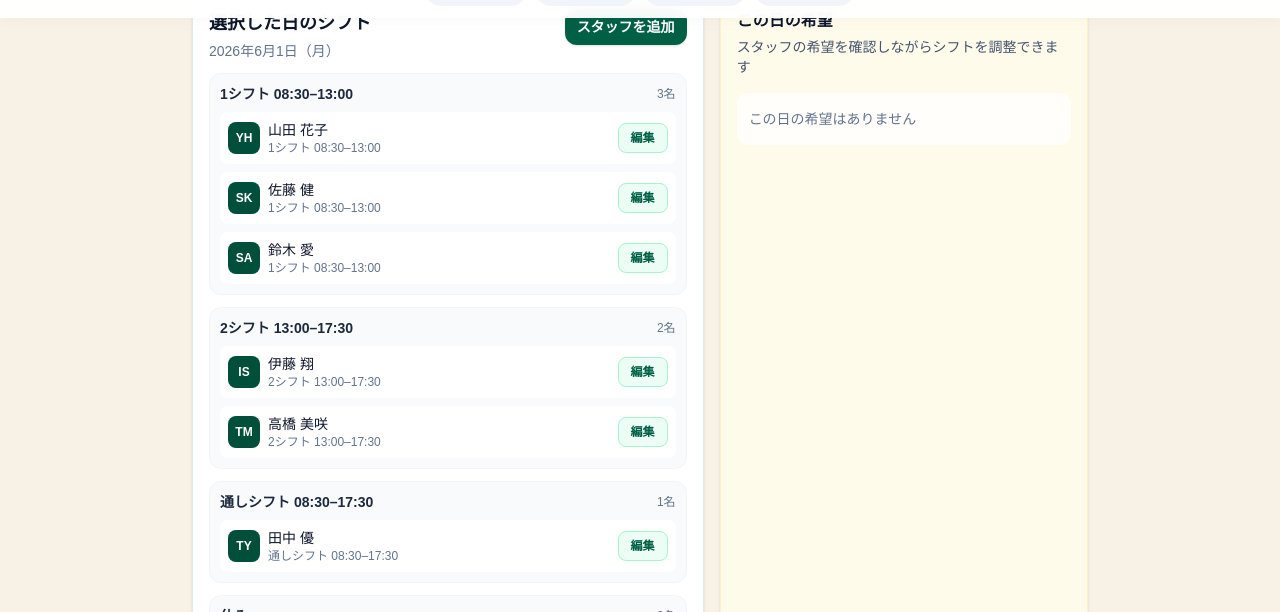
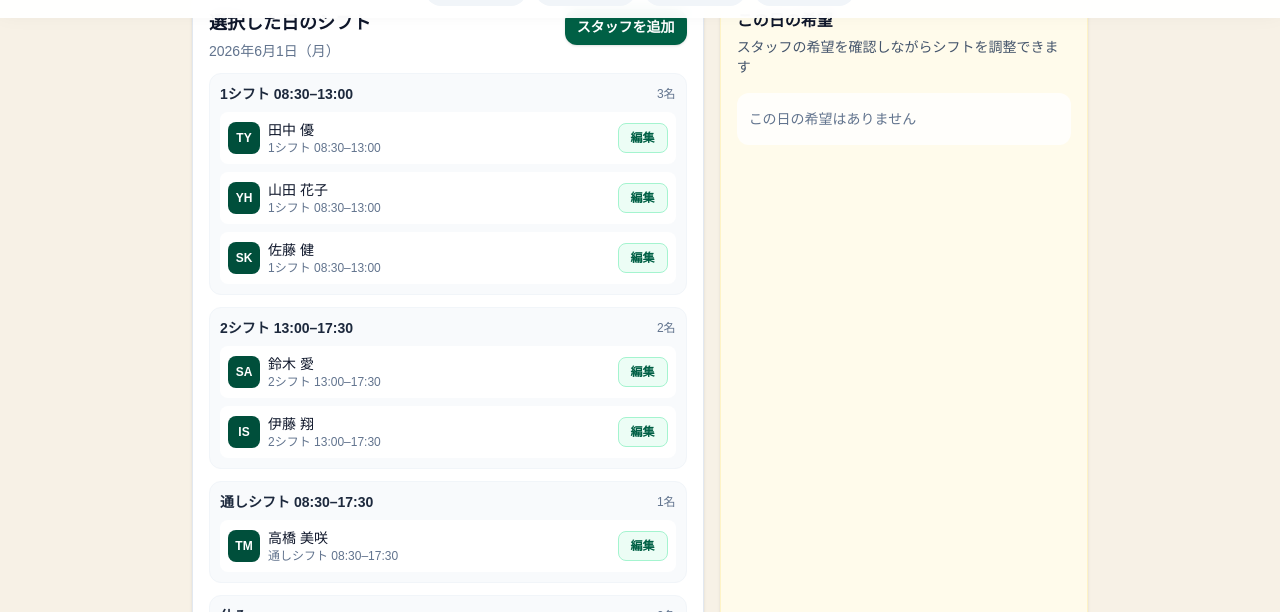
Before and after one commit to tantik/cafe-shift, a Next.js app: page /manager/shifts in a window 1280 px wide. Shown: the part 782-1394 px from the top of the page. Built offline with nearby package versions, Linux system fonts and the light colour scheme.

Commit message:
Move remaining manager request mock data to shared layer

```diff
--- a/src/app/manager/requests/page.tsx
+++ b/src/app/manager/requests/page.tsx
@@ -39,25 +39,7 @@ function mapSharedRequest(request: typeof sharedShiftRequests[number]): ShiftReq
   };
 }
 
-const initialRequests: ShiftRequest[] = [
-  ...sharedShiftRequests.map(mapSharedRequest),
-  {
-    id: "req-local-007",
-    employee: "中村 蓮",
-    initials: "NR",
-    date: "2026年6月18日（木）",
-    shift: "2シフト",
-    status: "pending",
-  },
-  {
-    id: "req-local-008",
-    employee: "小林 杏",
-    initials: "KA",
-    date: "2026年6月20日（土）",
-    shift: "休み希望",
-    status: "pending",
-  },
-];
+const initialRequests: ShiftRequest[] = sharedShiftRequests.map(mapSharedRequest);
 
 const statusDetails: Record<RequestStatus, { label: string; badge: string }> = {
   pending: { label: "未確認", badge: "bg-amber-100 text-amber-800" },
--- a/src/app/manager/shifts/page.tsx
+++ b/src/app/manager/shifts/page.tsx
@@ -31,18 +31,11 @@ type ShiftRequest = {
   comment?: string;
 };
 
-const coreEmployeeById = Object.fromEntries(coreEmployees.map((employee) => [employee.id, employee]));
-
-const employees: Employee[] = [
-  { id: "yamada", name: coreEmployeeById.yamada?.name ?? "山田 花子", initials: coreEmployeeById.yamada?.avatarLabel ?? "YH" },
-  { id: "sato", name: coreEmployeeById.sato?.name ?? "佐藤 健", initials: coreEmployeeById.sato?.avatarLabel ?? "SK" },
-  { id: "suzuki", name: coreEmployeeById.suzuki?.name ?? "鈴木 愛", initials: coreEmployeeById.suzuki?.avatarLabel ?? "SA" },
-  { id: "ito", name: coreEmployeeById.ito?.name ?? "伊藤 翔", initials: coreEmployeeById.ito?.avatarLabel ?? "IS" },
-  { id: "takahashi", name: coreEmployeeById.takahashi?.name ?? "高橋 美咲", initials: coreEmployeeById.takahashi?.avatarLabel ?? "TM" },
-  { id: "tanaka", name: coreEmployeeById.tanaka?.name ?? "田中 優", initials: coreEmployeeById.tanaka?.avatarLabel ?? "TY" },
-  { id: "nakamura", name: "中村 蓮", initials: "NR" },
-  { id: "kobayashi", name: "小林 杏", initials: "KA" },
-];
+const employees: Employee[] = coreEmployees.map((employee) => ({
+  id: employee.id,
+  name: employee.name,
+  initials: employee.avatarLabel,
+}));
 
 const shiftOptions = coreShiftTypes.map((shift) => ({
   code: shift.code,
--- a/src/lib/mock-data/core.ts
+++ b/src/lib/mock-data/core.ts
@@ -10,6 +10,8 @@ export const employees = [
   { id: "suzuki", name: "鈴木 愛", role: "worker", avatarLabel: "SA", isActive: true },
   { id: "ito", name: "伊藤 翔", role: "worker", avatarLabel: "IS", isActive: true },
   { id: "takahashi", name: "高橋 美咲", role: "worker", avatarLabel: "TM", isActive: false },
+  { id: "nakamura", name: "中村 蓮", role: "worker", avatarLabel: "NR", isActive: true },
+  { id: "kobayashi", name: "小林 杏", role: "worker", avatarLabel: "KA", isActive: true },
 ] satisfies Employee[];
 
 export const shiftTypes = [
--- a/src/lib/mock-data/requests.ts
+++ b/src/lib/mock-data/requests.ts
@@ -53,4 +53,20 @@ export const shiftRequests = [
     status: "applied",
     createdAt: "2026-05-30T13:00:00Z",
   },
+  {
+    id: "req-007",
+    employeeId: "nakamura",
+    date: "2026-06-18",
+    shiftCode: "shift_2",
+    status: "pending",
+    createdAt: "2026-05-31T09:20:00Z",
+  },
+  {
+    id: "req-008",
+    employeeId: "kobayashi",
+    date: "2026-06-20",
+    shiftCode: "off",
+    status: "pending",
+    createdAt: "2026-05-31T09:25:00Z",
+  },
 ] satisfies ShiftRequest[];
```
